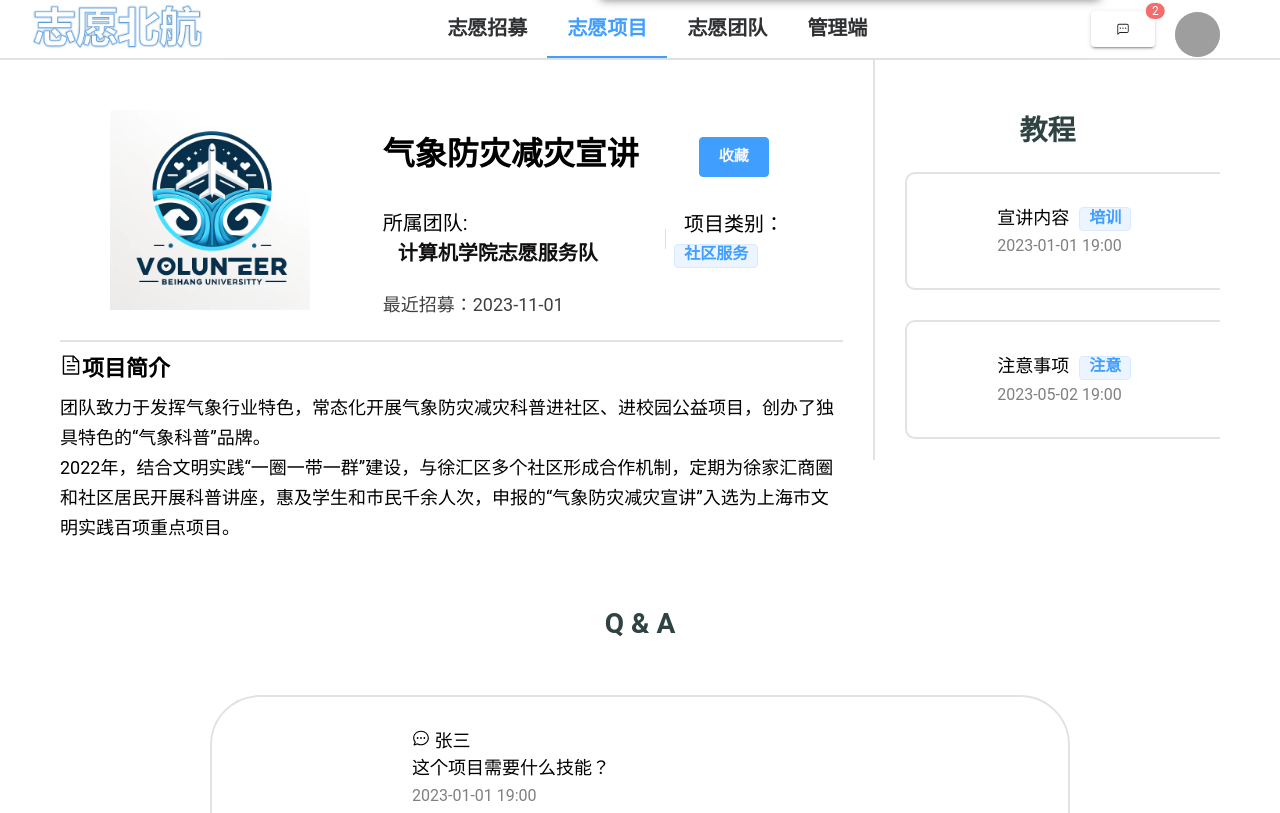
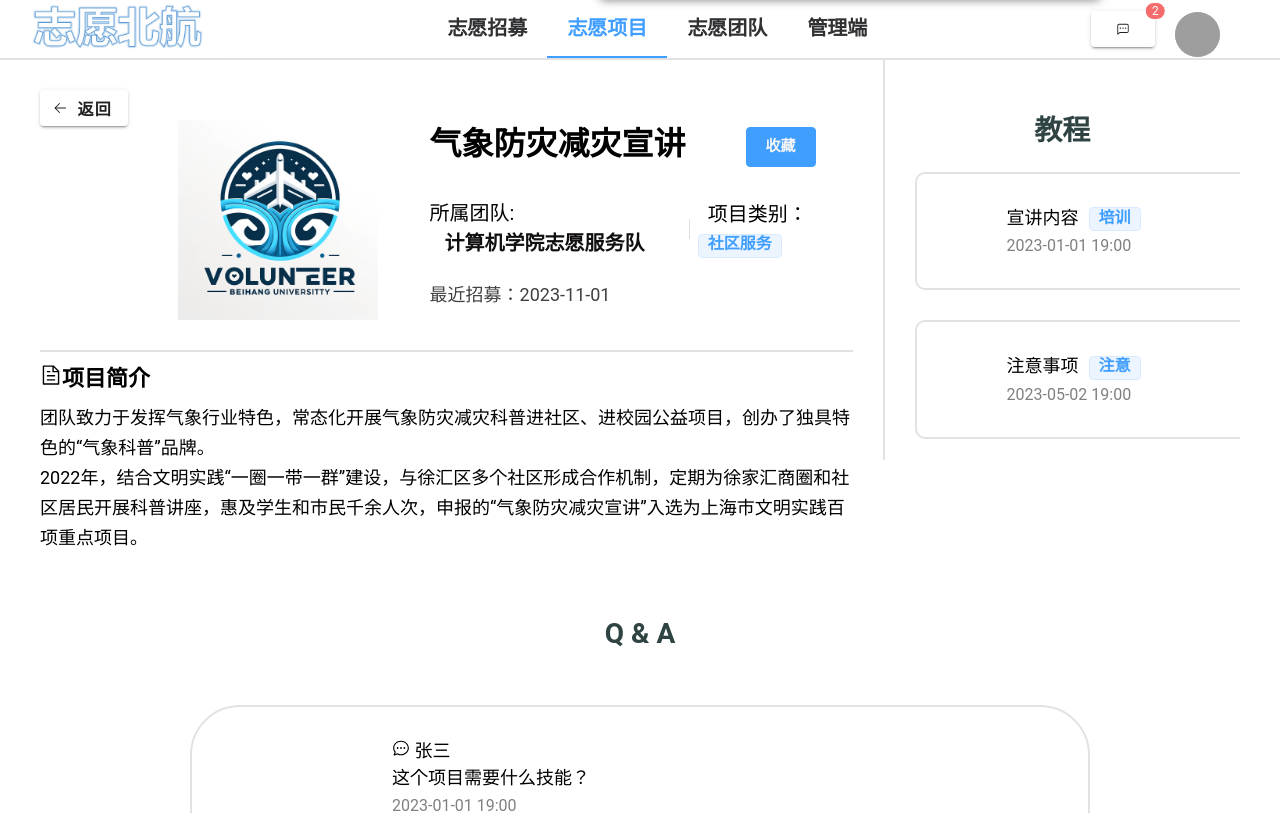
Before and after one commit to Hao7un/DataBase-BUAA-2023, a Vue app in the folder frontend/: page /project/info/1 in a window 1280 px wide. Shown: the top 813 px of the page. Built offline with nearby package versions, Linux system fonts and the light colour scheme; no server answers; grey boxes are pictures that could not be loaded.

Commit message:
add back button

```diff
--- a/frontend/src/views/project/AllProjectPage.vue
+++ b/frontend/src/views/project/AllProjectPage.vue
@@ -242,7 +242,8 @@ export default {
     flex-direction: column;
     padding-top: 20px;
     margin-left: 20px;
-    height: 1500px;
+    height: auto;
+    min-height: 750px;
     border-right: 2px solid rgb(114, 110, 104, 0.2);
 }
 
--- a/frontend/src/views/project/MyProjectPage.vue
+++ b/frontend/src/views/project/MyProjectPage.vue
@@ -237,7 +237,8 @@ export default {
     flex-direction: column;
     padding-top: 20px;
     margin-left: 20px;
-    height: 1500px;
+    height: auto;
+    min-height: 750px;
     border-right: 2px solid rgb(114, 110, 104, 0.2);
 }
 
--- a/frontend/src/views/project/ProjectInfoPage.vue
+++ b/frontend/src/views/project/ProjectInfoPage.vue
@@ -3,6 +3,14 @@
         <div class="top-container">
             <div class="left-container">
                 <div class="info-container">
+                    <v-btn class="back-button" @click="handleBack">
+                        <template v-slot:prepend>
+                            <el-icon>
+                                <Back />
+                            </el-icon>
+                        </template>
+                        返回
+                    </v-btn>
                     <div class="img-container">
                         <img src="../../assets/images/inf.png">
                     </div>
@@ -147,6 +155,9 @@ export default {
         }
     },
     methods: {
+        handleBack() {
+            this.$router.go(-1);
+        },
         changeToTeamInfoPage(id) {
             console.log('teamId:', id);
             this.$router.push({
@@ -158,8 +169,10 @@ export default {
             if (latestTime === 'N/A') {
                 return '暂未招募';
             } else {
-                if (new Date() < new Date(latestTime)) return '招募中';
-                else return '最近招募：' + latestTime;
+                if (new Date() < new Date(latestTime))
+                    return '招募中';
+                else
+                    return '最近招募：' + latestTime;
             }
         },
         showProjectType(type) {
@@ -188,8 +201,10 @@ export default {
                     console.log(res);
                     if (res.data.code === 0) {
                         this.isCollect = !this.isCollect;
-                        if (this.isCollect) ElMessage.success('已收藏');
-                        else ElMessage.success('已取消收藏');
+                        if (this.isCollect)
+                            ElMessage.success('已收藏');
+                        else
+                            ElMessage.success('已取消收藏');
                     }
                 });
         },
@@ -199,23 +214,31 @@ export default {
         },
         getTutorialTime() {
             let tutorial = this.tutorialList.find(item => item.id === this.tutorialId);
-            if (!tutorial) return '';
-            else return tutorial.time;
+            if (!tutorial)
+                return '';
+            else
+                return tutorial.time;
         },
         getTutorialTitle() {
             let tutorial = this.tutorialList.find(item => item.id === this.tutorialId);
-            if (!tutorial) return '';
-            else return tutorial.title;
+            if (!tutorial)
+                return '';
+            else
+                return tutorial.title;
         },
         getTutorialTag() {
             let tutorial = this.tutorialList.find(item => item.id === this.tutorialId);
-            if (!tutorial) return '';
-            else return tutorial.tag;
+            if (!tutorial)
+                return '';
+            else
+                return tutorial.tag;
         },
         getTutorialContent() {
             let tutorial = this.tutorialList.find(item => item.id === this.tutorialId);
-            if (!tutorial) return '';
-            else return tutorial.content;
+            if (!tutorial)
+                return '';
+            else
+                return tutorial.content;
         },
         showQuestionInput() {
             this.questionInput = true;
@@ -253,8 +276,8 @@ export default {
 
 <style scoped>
 .main-container {
-    margin-left: 60px;
-    margin-right: 60px;
+    margin-left: 40px;
+    margin-right: 40px;
     display: flex;
     flex-direction: column;
 }
@@ -275,13 +298,18 @@ export default {
 .info-container {
     display: flex;
     flex-direction: row;
-    margin-top: 20px;
+}
+
+.back-button {
+    font-weight: bold;
+    font-size: 16px;
 }
 
 .img-container {
     display: flex;
     width: 300px;
     height: 200px;
+    margin-top: 30px;
     margin-bottom: 30px;
     margin-left: 50px;
 }
@@ -289,7 +317,7 @@ export default {
 .content-container {
     display: flex;
     flex-direction: column;
-    margin-top: 20px;
+    margin-top: 30px;
     margin-left: 10px;
 }
 
--- a/frontend/src/views/recruitment/MyRecruitmentPage.vue
+++ b/frontend/src/views/recruitment/MyRecruitmentPage.vue
@@ -136,6 +136,8 @@ export default {
     flex-direction: column;
     padding-top: 20px;
     margin-left: 20px;
+    height: auto;
+    min-height: 750px;
     border-right: 2px solid rgb(114, 110, 104, 0.2);
 }
 
--- a/frontend/src/views/team/JoinTeamPage.vue
+++ b/frontend/src/views/team/JoinTeamPage.vue
@@ -96,14 +96,11 @@ export default {
         range() {
             if (this.number === "10人以下") {
                 return [1, 10];
-            }
-            else if (this.number === "11至99人") {
+            } else if (this.number === "11至99人") {
                 return [11, 99];
-            }
-            else if (this.number === "100人以上") {
+            } else if (this.number === "100人以上") {
                 return [100, Infinity];
-            }
-            else {
+            } else {
                 return [0, Infinity];
             }
         },
@@ -171,7 +168,8 @@ export default {
     flex-direction: column;
     padding-top: 20px;
     margin-left: 20px;
-    height: 1500px;
+    height: auto;
+    min-height: 750px;
     border-right: 2px solid rgb(114, 110, 104, 0.2);
 }
 
--- a/frontend/src/views/team/MyTeamPage.vue
+++ b/frontend/src/views/team/MyTeamPage.vue
@@ -92,11 +92,9 @@ export default {
         range() {
             if (this.number === "10人以下") {
                 return [1, 10];
-            }
-            else if (this.number === "11至99人") {
+            } else if (this.number === "11至99人") {
                 return [11, 99];
-            }
-            else if (this.number === "100人以上") {
+            } else if (this.number === "100人以上") {
                 return [100, Infinity];
             } else {
                 return [0, Infinity];
@@ -186,7 +184,8 @@ export default {
     flex-direction: column;
     padding-top: 20px;
     margin-left: 20px;
-    height: 1500px;
+    height: auto;
+    min-height: 750px;
     border-right: 2px solid rgb(114, 110, 104, 0.2);
 }
 
--- a/frontend/src/views/team/TeamInfoPage.vue
+++ b/frontend/src/views/team/TeamInfoPage.vue
@@ -3,6 +3,14 @@
         <div class="team-container">
             <div class="left-container">
                 <div class="info-container">
+                    <v-btn class="back-button" @click="handleBack">
+                        <template v-slot:prepend>
+                            <el-icon>
+                                <Back />
+                            </el-icon>
+                        </template>
+                        返回
+                    </v-btn>
                     <div class="img-container">
                         <img src="../../assets/images/hand_shaking.png">
                     </div>
@@ -120,6 +128,9 @@ export default {
         }
     },
     methods: {
+        handleBack() {
+            this.$router.go(-1);
+        },
         changeToProjectInfoPage(id) {
             console.log('projectId:', id);
             this.$router.push({
@@ -135,7 +146,9 @@ export default {
                 .then(res => {
                     console.log(res);
                     if (res.data.code === 0) {
-                        ElMessage.success('申请成功');
+                        ElMessage.success('申请成功，请等待负责人通过');
+                    } else {
+                        ElMessage.error('请勿重复申请');
                     }
                 });
         },
@@ -191,13 +204,18 @@ export default {
 .info-container {
     display: flex;
     flex-direction: row;
-    margin-top: 20px;
+}
+
+.back-button {
+    font-weight: bold;
+    font-size: 16px;
 }
 
 .img-container {
     display: flex;
     width: 300px;
     height: 200px;
+    margin-top: 30px;
     margin-bottom: 30px;
     margin-left: 100px;
 }
@@ -205,7 +223,7 @@ export default {
 .content-container {
     display: flex;
     flex-direction: column;
-    margin-top: 20px;
+    margin-top: 30px;
     margin-left: 10px;
 }
 
--- a/frontend/src/views/user/PasswordPage.vue
+++ b/frontend/src/views/user/PasswordPage.vue
@@ -133,7 +133,8 @@ export default {
     flex-direction: column;
     padding-top: 20px;
     margin-left: 20px;
-    height: 800px;
+    height: auto;
+    min-height: 750px;
     border-right: 2px solid rgb(114, 110, 104, 0.2);
 }
 
--- a/frontend/src/views/user/VolunteerHoursPage.vue
+++ b/frontend/src/views/user/VolunteerHoursPage.vue
@@ -58,7 +58,8 @@ export default {
     flex-direction: column;
     padding-top: 20px;
     margin-left: 20px;
-    height: 1000px;
+    height: auto;
+    min-height: 750px;
     border-right: 2px solid rgb(114, 110, 104, 0.2);
 }
 
```
Also changed, not shown: frontend/src/views/WelcomePage.vue (+34 -34 lines), frontend/src/views/recruitment/JoinRecruitmentPage.vue (+8 -9 lines), frontend/src/views/user/UserInfoPage.vue (+10 -4 lines), 1 other file (tests, documents, lock files or other folders).
